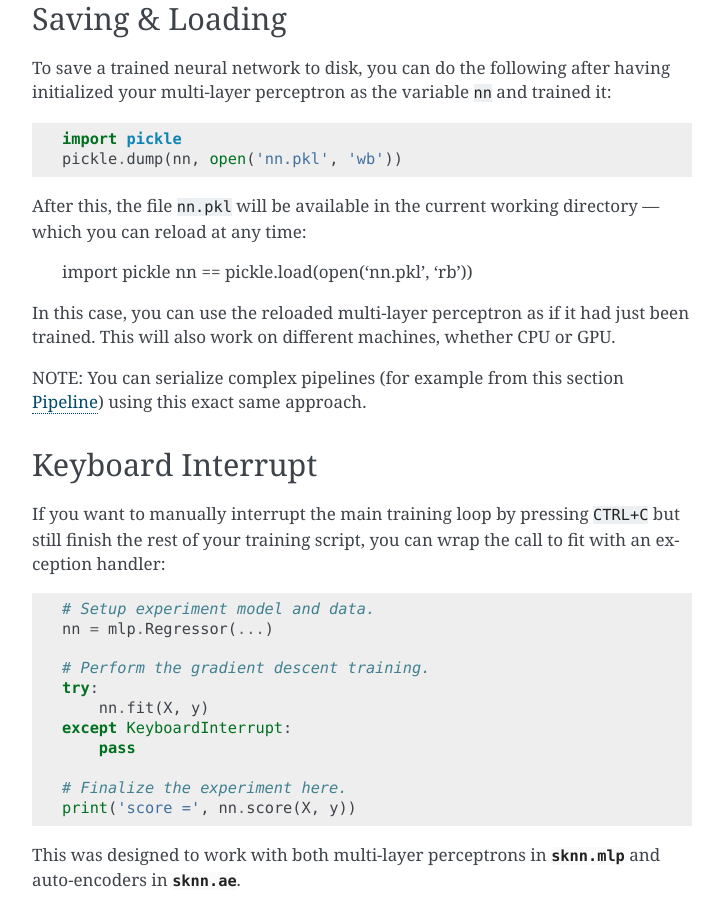
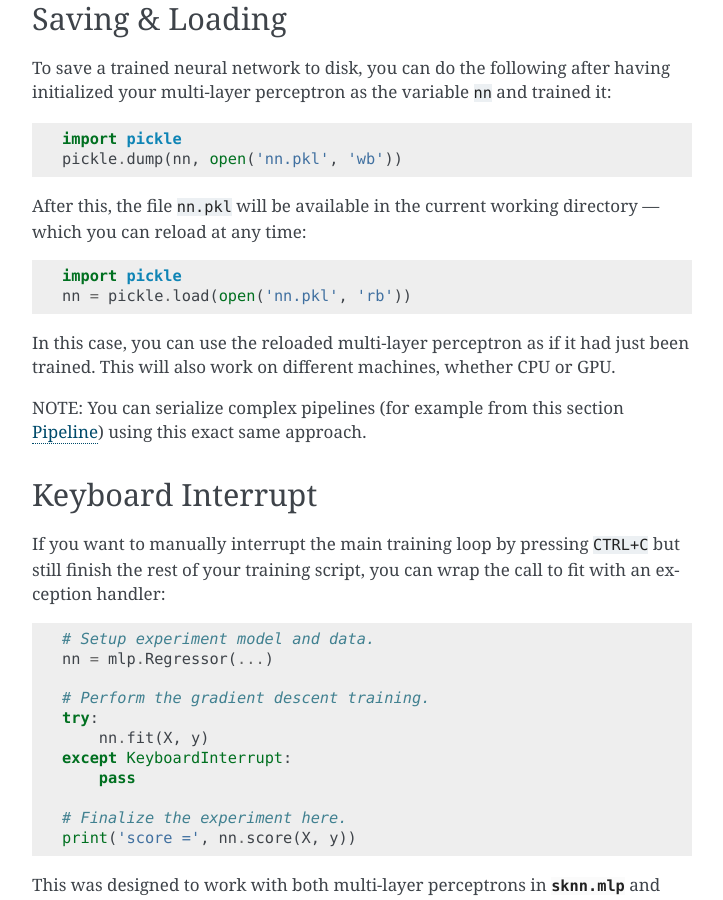
Before and after one commit to aigamedev/scikit-neuralnetwork, a Sphinx documentation site: the page built from docs/guide_intermediate.rst, in a window 1280 px wide and 900 px high, scrolled down 638 px. Shown: the whole window, without its empty margins (388-1111 px from the left). Built offline with Sphinx 7.4.7, drawn with Linux system fonts in a browser that asks for light colours.

Commit message:
Minor fixes to documentation.

```diff
--- a/docs/guide_intermediate.rst
+++ b/docs/guide_intermediate.rst
@@ -33,8 +33,10 @@ To save a trained neural network to disk, you can do the following after having
 
 After this, the file ``nn.pkl`` will be available in the current working directory — which you can reload at any time:
 
+.. code:: python
+
     import pickle
-    nn == pickle.load(open('nn.pkl', 'rb'))
+    nn = pickle.load(open('nn.pkl', 'rb'))
 
 In this case, you can use the reloaded multi-layer perceptron as if it had just been trained.  This will also work on different machines, whether CPU or GPU.
 
```
Also changed, not shown: README.rst (+4 -4 lines).
